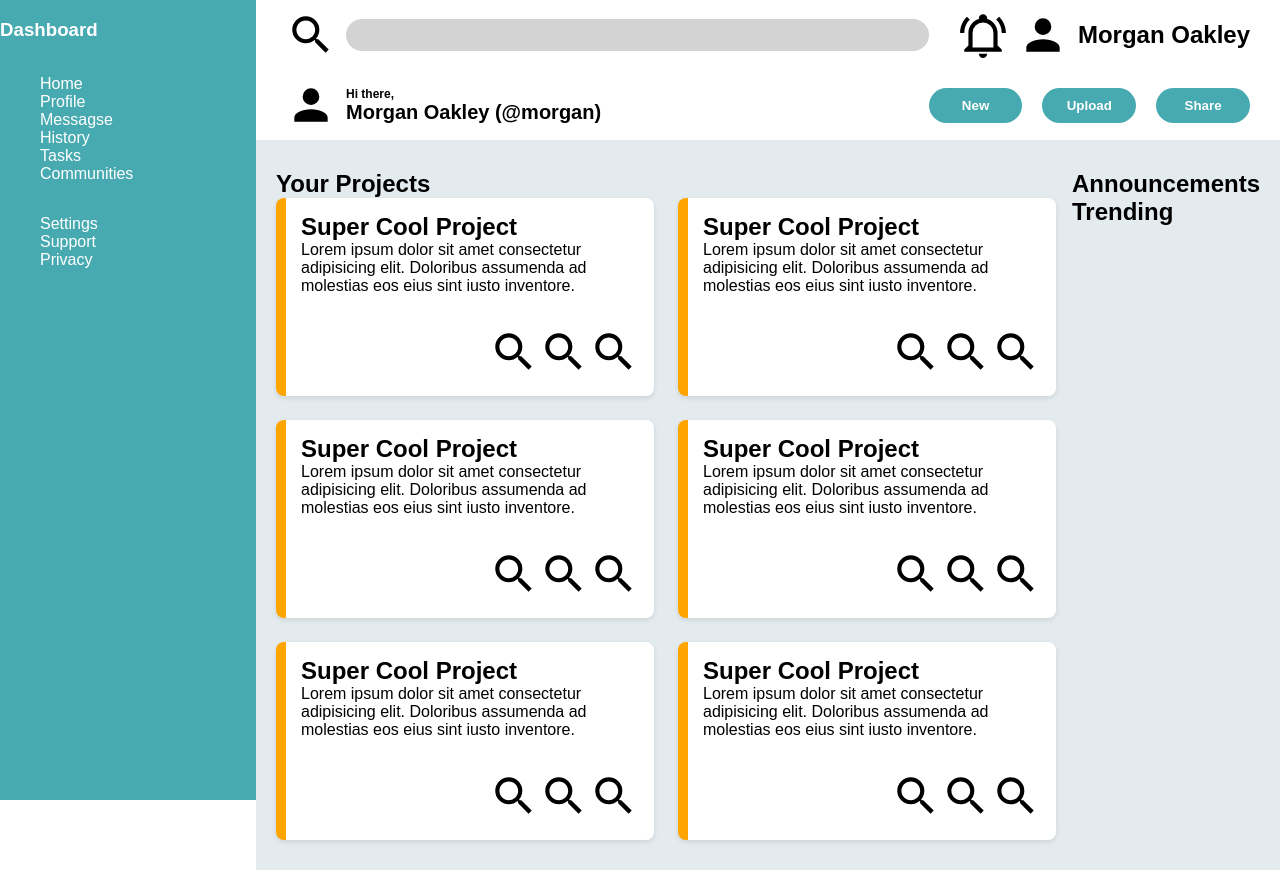
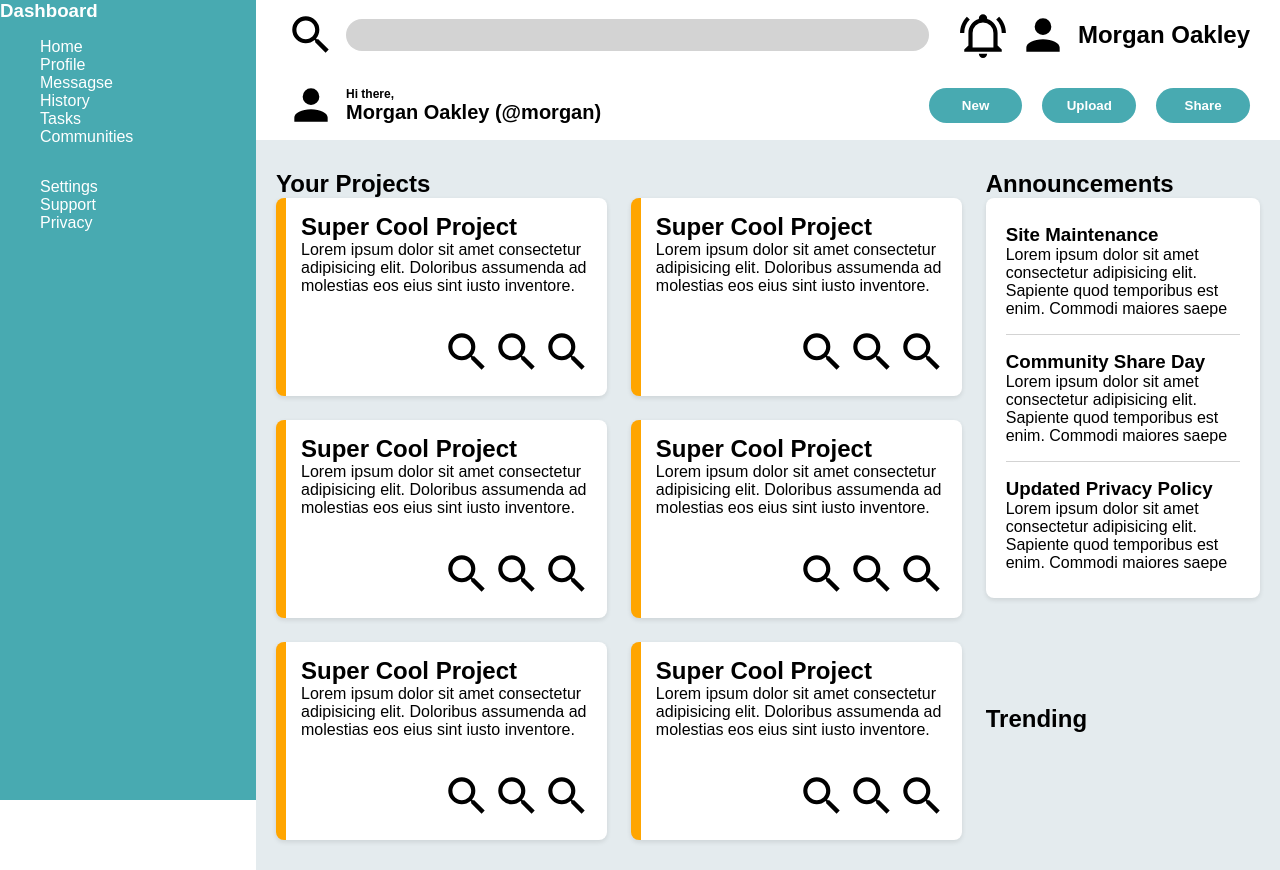
Before and after one commit to mickey-vee/odin-admin-dashboard, a plain HTML site: page index.html in a window 1280 px wide. Drawn offline with Linux system fonts and the light colour scheme.

Commit message:
Added and styled announcements  section

```diff
--- a/index.css
+++ b/index.css
@@ -1,6 +1,8 @@
 body,
 p,
-h2 {
+h2,
+h1,
+h3 {
   margin: 0;
   padding: 0;
   font-family: sans-serif;
@@ -112,10 +114,10 @@ button {
 .content {
   grid-row: 2/3;
   display: grid;
-  grid-template-columns: auto auto;
+  grid-template-columns: 5fr 2fr;
   padding: 30px 20px;
   background-color: rgb(228, 235, 238);
-  gap: 1rem;
+  gap: 1.5rem;
 }
 
 .card-wrapper {
@@ -138,3 +140,25 @@ button {
 .card-icons {
   text-align: right;
 }
+
+.other {
+  display: grid;
+  grid-template-rows: auto auto;
+}
+
+.announcements-wrapper {
+  display: grid;
+  gap: 1rem;
+  background-color: white;
+  padding: 10px 20px;
+  border-radius: 8px;
+  box-shadow: 0 2px 5px rgba(0, 0, 0, 0.1);
+}
+
+.announcements div {
+  padding: 1rem 0;
+}
+
+.announcements div:not(:last-child) {
+  border-bottom: 1px solid lightgray;
+}
--- a/index.html
+++ b/index.html
@@ -214,9 +214,35 @@
               </div>
             </div>
           </section>
-          <div>
+          <div class="other">
             <div>
               <h2 class="content-title">Announcements</h2>
+              <div class="announcements-wrapper">
+                <div class="announcements">
+                  <div>
+                    <h3>Site Maintenance</h3>
+                    <p class="announcements-paragraph">
+                      Lorem ipsum dolor sit amet consectetur adipisicing elit.
+                      Sapiente quod temporibus est enim. Commodi maiores saepe
+                    </p>
+                  </div>
+
+                  <div>
+                    <h3>Community Share Day</h3>
+                    <p class="announcements-paragraph">
+                      Lorem ipsum dolor sit amet consectetur adipisicing elit.
+                      Sapiente quod temporibus est enim. Commodi maiores saepe
+                    </p>
+                  </div>
+                  <div>
+                    <h3>Updated Privacy Policy</h3>
+                    <p class="announcements-paragraph">
+                      Lorem ipsum dolor sit amet consectetur adipisicing elit.
+                      Sapiente quod temporibus est enim. Commodi maiores saepe
+                    </p>
+                  </div>
+                </div>
+              </div>
             </div>
             <div><h2 class="content-title">Trending</h2></div>
           </div>
```
